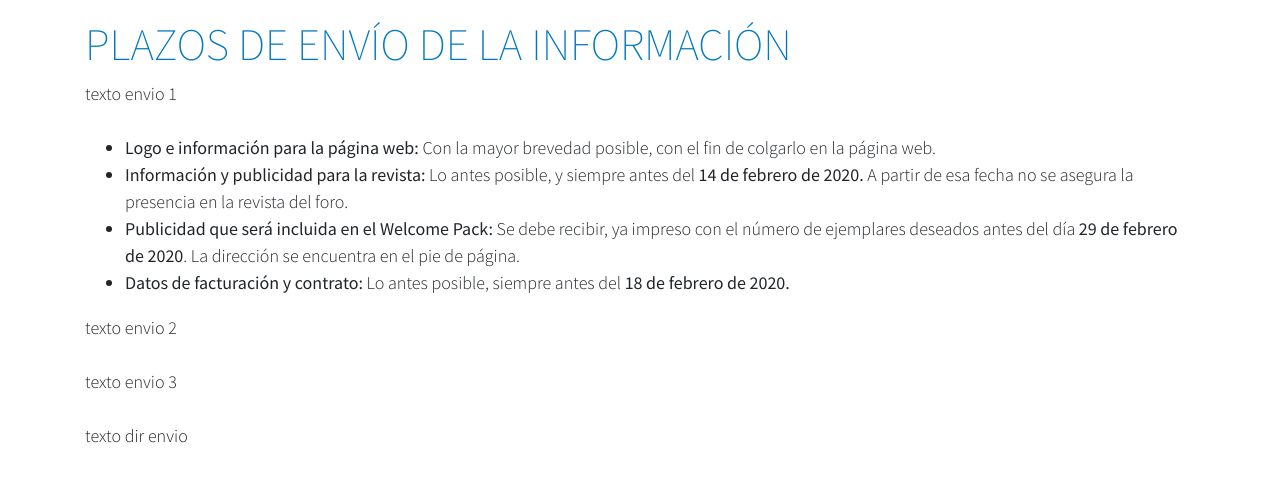
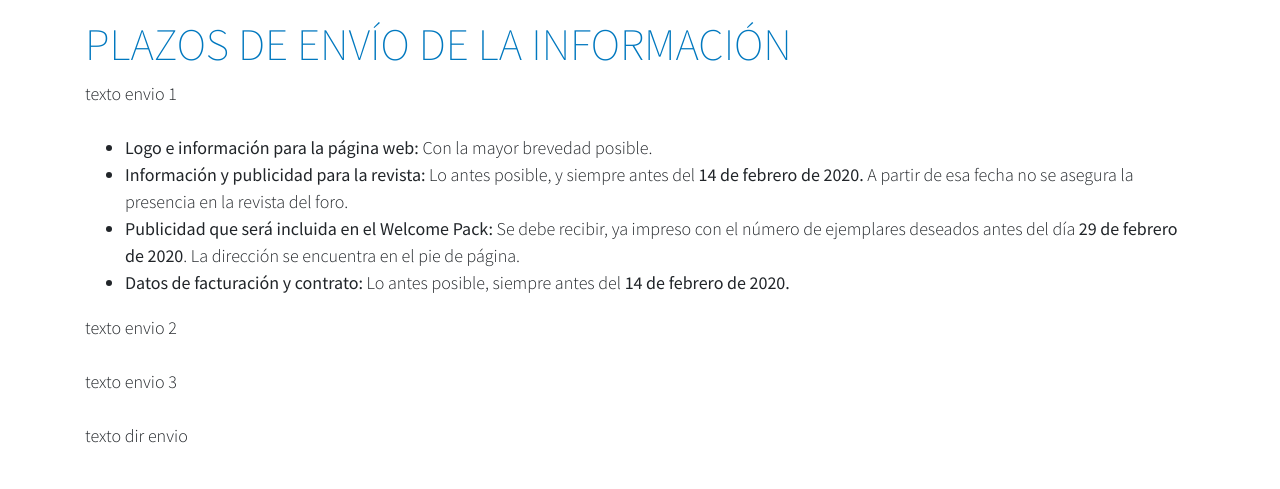
Before and after one commit to LBGValladolid/fibest, a Django app: template fibest/templates/disclaimerText.html in a window 1280 px wide. Shown: the part 68-557 px from the top of the page. Run offline with Django 3.2, Linux system fonts and the light colour scheme; the template is opened without the code that fills it, so the values that code supplies are empty; some libraries are stand-ins or nearby versions.

Commit message:
Cambiada fechas

```diff
--- a/fibest/templates/disclaimer.html
+++ b/fibest/templates/disclaimer.html
@@ -14,7 +14,7 @@
                 <br><br>
                 <ul>
                     <li>
-                        <b>{% trans "Logo e información para la página web:" %}</b> {% trans "Con la mayor brevedad posible, con el fin de colgarlo en la página web." %}
+                        <b>{% trans "Logo e información para la página web:" %}</b> {% trans "Con la mayor brevedad posible." %}
                     </li>
                     <li>
                         <b>{% trans "Información y publicidad para la revista:" %}</b> {% trans "Lo antes posible, y siempre antes del" %}
@@ -27,7 +27,7 @@
                     </li>
                     <li>
                         <b>{% trans "Datos de facturación y contrato:" %}</b> {% trans "Lo antes posible, siempre antes del" %}
-                        <b> {% trans "18 de febrero de 2020." %}</b></li>
+                        <b> {% trans "14 de febrero de 2020." %}</b></li>
                 </ul>
                 {% trans "texto envio 2" %}
                 <br><br>
--- a/fibest/templates/disclaimerText.html
+++ b/fibest/templates/disclaimerText.html
@@ -17,7 +17,7 @@
         <br><br>
         <ul>
             <li>
-                <b>{% trans "Logo e información para la página web:" %}</b> {% trans "Con la mayor brevedad posible, con el fin de colgarlo en la página web." %}
+                <b>{% trans "Logo e información para la página web:" %}</b> {% trans "Con la mayor brevedad posible." %}
             </li>
             <li>
                 <b>{% trans "Información y publicidad para la revista:" %}</b> {% trans "Lo antes posible, y siempre antes del" %}
@@ -30,7 +30,7 @@
             </li>
             <li>
                 <b>{% trans "Datos de facturación y contrato:" %}</b> {% trans "Lo antes posible, siempre antes del" %}
-                <b> {% trans "18 de febrero de 2020." %}</b></li>
+                <b> {% trans "14 de febrero de 2020." %}</b></li>
         </ul>
         {% trans "texto envio 2" %}
         <br><br>
```
Also changed, not shown: fibest/locale/en/LC_MESSAGES/django.po, fibest/locale/es/LC_MESSAGES/django.po.
